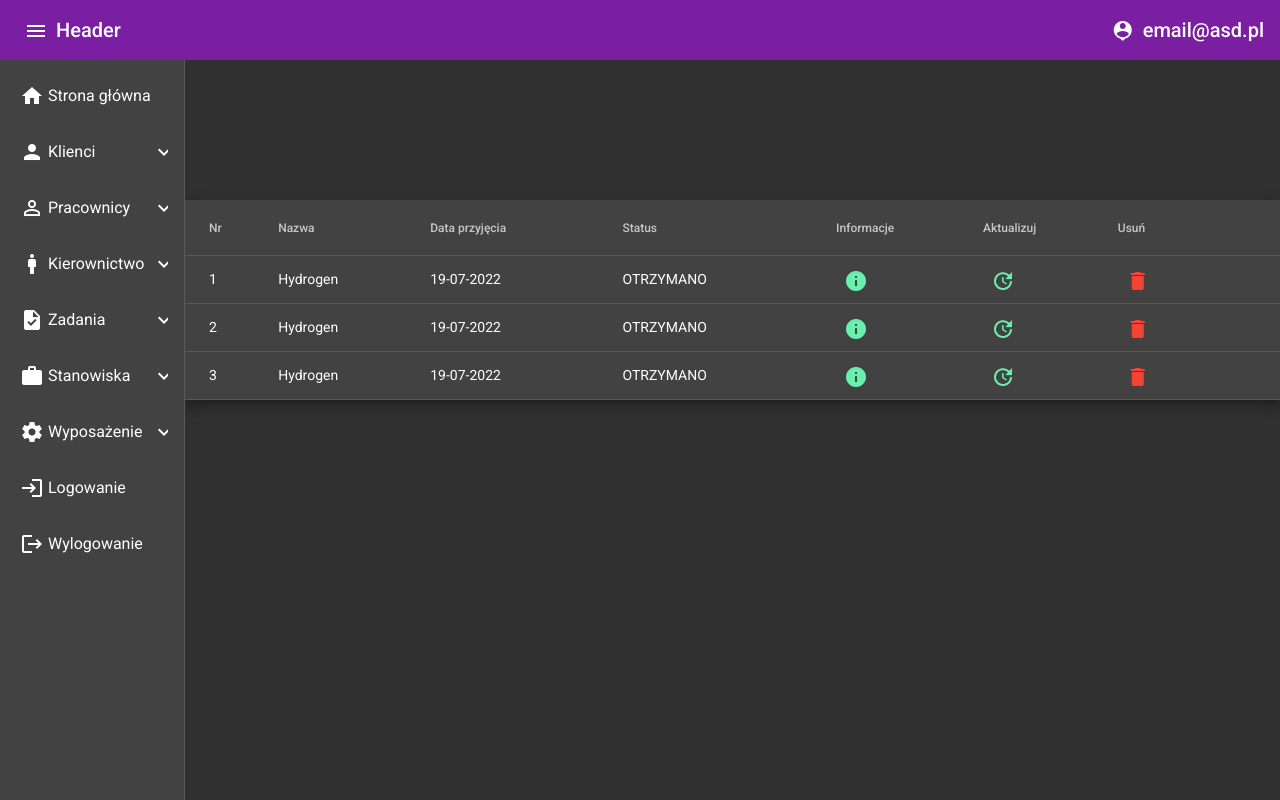
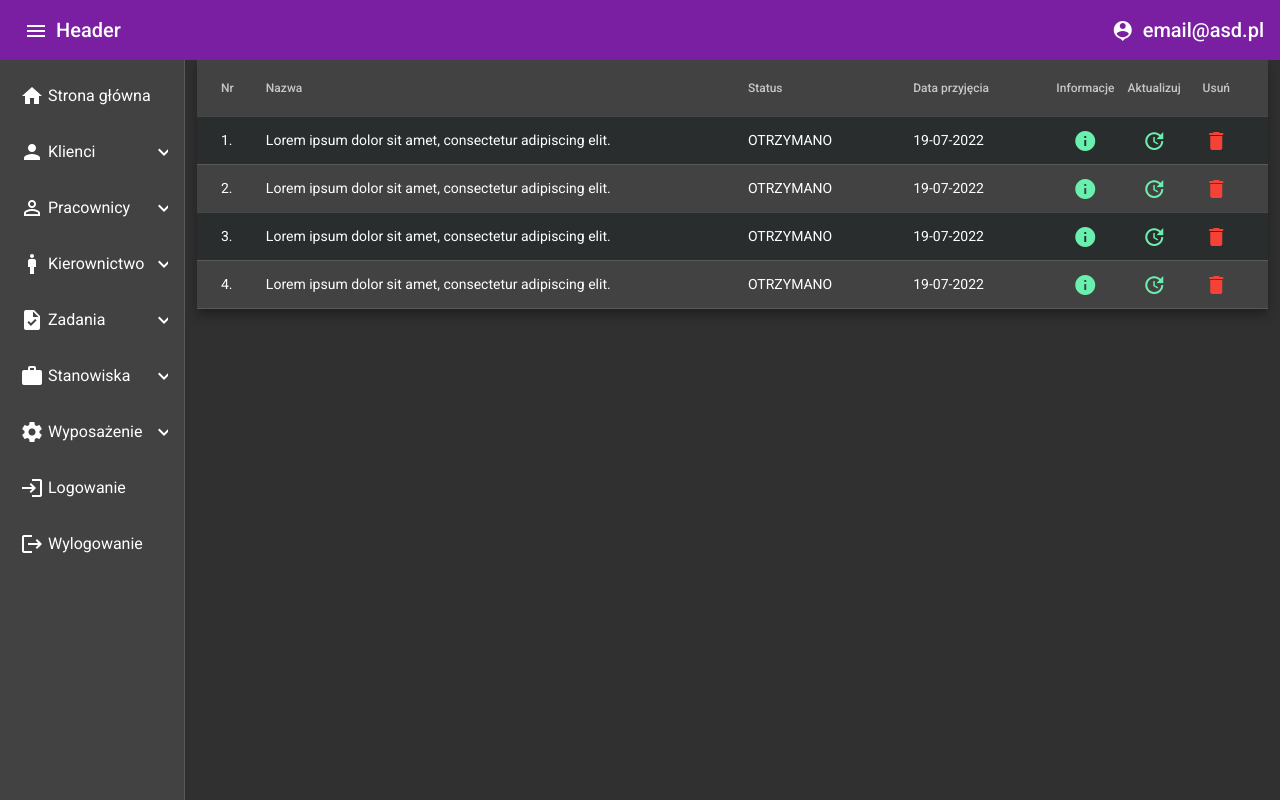
Before and after one commit to LeeTomahawk/DeviceServiceManagmentClient, an Angular app: page /tasks-list in a window 1280 px wide. Built offline with nearby package versions, Linux system fonts and the light colour scheme.

Commit message:
Task table, task info

```diff
--- a/src/app/nav-menu/nav-menu.component.html
+++ b/src/app/nav-menu/nav-menu.component.html
@@ -1,4 +1,3 @@
-<header>
 <mat-toolbar color="primary">
   <button mat-icon-button (click)="menuclick()">
     <mat-icon>menu</mat-icon>
@@ -34,9 +33,7 @@
         (click)="showClientSubmenu = !showClientSubmenu"
         class="parent"
       >
-          <span class="full-width" *ngIf="isExpanded || isShowing"
-            >Klienci</span
-          >
+        <span class="full-width" *ngIf="isExpanded || isShowing">Klienci</span>
         <mat-icon mat-list-icon>person</mat-icon>
         <mat-icon
           class="menu-button"
@@ -121,9 +118,7 @@
         (click)="showTaskSubmenu = !showTaskSubmenu"
         class="parent"
       >
-          <span class="full-width" *ngIf="isExpanded || isShowing"
-            >Zadania</span
-          >
+        <span class="full-width" *ngIf="isExpanded || isShowing">Zadania</span>
         <mat-icon mat-list-icon>task</mat-icon>
         <mat-icon
           class="menu-button"
@@ -219,8 +214,7 @@
     </mat-nav-list>
   </mat-sidenav>
 
-    <div class="container h-100" style="top: 60px">
+  <div class="container h-100" style="margin-top: 60px">
     <router-outlet></router-outlet>
   </div>
 </mat-sidenav-container>
-</header>
--- a/src/app/tasks-list/task-info/task-info.component.css
+++ b/src/app/tasks-list/task-info/task-info.component.css
@@ -0,0 +1,3 @@
+h3{
+    text-shadow: 2px 2px #000000;
+}
--- a/src/app/tasks-list/task-info/task-info.component.html
+++ b/src/app/tasks-list/task-info/task-info.component.html
@@ -1,41 +1,49 @@
 <h1 mat-dialog-title class="text-center">Szczegóły zadania</h1>
 <mat-dialog-content class="mat-typography">
-  <h3 class="font-weight-bold">Nazwa</h3>
-  <p>
-    {{ dataSource.name }}
-  </p>
-
-  <h3 class="font-weight-bold">Szczegłowy opis</h3>
-  <p>
-    {{ dataSource.description }}
-  </p>
-
-  <h3 class="font-weight-bold">Data przyjęcia</h3>
-  <p>{{ dataSource.startDate }}</p>
-
-  <h3 class="font-weight-bold">Data odbioru</h3>
-  <p>{{ dataSource.endDate }}</p>
-
-  <h3 class="font-weight-bold">Status</h3>
-
-  <p>{{ dataSource.taskStatus }}</p>
-
-  <h3 class="font-weight-bold">Kto przyniósł</h3>
-
-  <ul>
-    <li>
+  <div class="d-flex flex-row mb-3">
+    <div class="px-3 w-25">
+      <h3 class="font-weight-bold">Status</h3>
+      <p>{{ dataSource.taskStatus }}</p>
+    </div>
+    <div class="px-3 w-25">
+      <h3 class="font-weight-bold">Data przyjęcia</h3>
+      <p>{{ dataSource.startDate }}</p>
+    </div>
+    <div class="px-3 2-25">
+      <h3 class="font-weight-bold">Data odbioru</h3>
+      <p>{{ dataSource.endDate }}</p>
+    </div>
+  </div>
+  <div class="d-flex flex-row mb-3">
+    <div class="px-3 w-25">
+      <p>Imie i nazwisko</p>
       {{ dataSource.client.identiti.firstName }}
       {{ dataSource.client.identiti.lastName }}
-    </li>
-    <li>Telefon: {{ dataSource.client.identiti.phoneNumber }}</li>
-    <li>
-      {{ dataSource.client.identiti.address.city }} ul.{{
-        dataSource.client.identiti.address.street
-      }}
-      {{ dataSource.client.identiti.address.number }}
+    </div>
+    <div class="px-3 w-25">
+      <p>Telefon</p>
+      {{ dataSource.client.identiti.phoneNumber }}
+    </div>
+    <div class="px-3 w-25">
+      <p>Adres</p>
+      ul.{{ dataSource.client.identiti.address.street }}
+      {{ dataSource.client.identiti.address.number }},
       {{ dataSource.client.identiti.address.postCode }}
-    </li>
-  </ul>
+      {{ dataSource.client.identiti.address.city }}
+    </div>
+  </div>
+  <div class="px-3">
+    <h3 class="font-weight-bold">Tytuł zadania</h3>
+    <p>
+      {{ dataSource.name }}
+    </p>
+  </div>
+  <div class="px-3">
+    <h3 class="font-weight-bold">Szczegółowy opis zadania</h3>
+    <p>
+      {{ dataSource.description }}
+    </p>
+  </div>
 </mat-dialog-content>
 <mat-dialog-actions align="end">
   <button mat-button mat-dialog-close>Wyjdź</button>
--- a/src/app/tasks-list/task-info/task-info.component.ts
+++ b/src/app/tasks-list/task-info/task-info.component.ts
@@ -2,7 +2,7 @@ import { Component, Inject, OnInit } from '@angular/core';
 import { MAT_DIALOG_DATA } from '@angular/material/dialog';
 import { TaskInfo } from '../taskInterfaces';
 const ELEMENT_DATA: TaskInfo = {
-  name: 'asd',
+  name: 'Lorem ipsum dolor sit amet, consectetur adipiscing elit.',
   description:
     'Lorem ipsum dolor sit amet, consectetur adipiscing elit. Duis pulvinar est leo, et facilisis risus sollicitudin non. Curabitur pellentesque dignissim nibh ut sodales. Donec in nulla luctus augue euismod maximus ac vitae lorem. Pellentesque habitant morbi tristique senectus et netus et malesuada fames ac turpis egestas. Duis at sodales sem. Nulla pharetra sagittis justo, vitae convallis metus ornare vel. Phasellus rhoncus vestibulum massa sed suscipit. Curabitur placerat malesuada est et euismod. Aliquam dictum commodo neque nec ultricies. Duis urna mauris, interdum non sodales non, accumsan in ex. Donec nec neque scelerisque neque facilisis fringilla. Etiam laoreet ipsum venenatis vulputate maximus. Cras egestas neque id mattis ultricies. Sed non nulla nec nulla posuere molestie.',
   startDate: '12-12-1233',
--- a/src/app/tasks-list/tasks-list.component.css
+++ b/src/app/tasks-list/tasks-list.component.css
@@ -1,22 +1,89 @@
-.mat-table__wrapper .mat-table {
-    min-width: auto !important;
-    width: 100% !important;
+table {
+  width: 100%;
 }
 
-.mat-header-row {
-    width: 100%;
+.mat-column-position {
+  word-wrap: break-word !important;
+  white-space: unset !important;
+  flex: 0 0 5% !important;
+  width: 5% !important;
+  overflow-wrap: break-word;
+  word-wrap: break-word;
+
+  word-break: break-word;
+
+  -ms-hyphens: auto;
+  -moz-hyphens: auto;
+  -webkit-hyphens: auto;
+  hyphens: auto;
 }
 
-.mat-row {
-    width: 100%;
+.mat-column-name {
+  word-wrap: break-word !important;
+  white-space: unset !important;
+  flex: 0 0 35% !important;
+  width: 35% !important;
+  overflow-wrap: break-word;
+  word-wrap: break-word;
+
+  word-break: break-word;
+
+  -ms-hyphens: auto;
+  -moz-hyphens: auto;
+  -webkit-hyphens: auto;
+  hyphens: auto;
 }
 
+.mat-column-data {
+  word-wrap: break-word !important;
+  white-space: unset !important;
+  flex: 0 0 10% !important;
+  width: 10% !important;
+  overflow-wrap: break-word;
+  word-wrap: break-word;
+
+  word-break: break-word;
+
+  -ms-hyphens: auto;
+  -moz-hyphens: auto;
+  -webkit-hyphens: auto;
+  hyphens: auto;
+}
+
+.mat-column-status {
+  word-wrap: break-word !important;
+  white-space: unset !important;
+  flex: 0 0 12% !important;
+  width: 12% !important;
+  overflow-wrap: break-word;
+  word-wrap: break-word;
+
+  word-break: break-word;
+
+  -ms-hyphens: auto;
+  -moz-hyphens: auto;
+  -webkit-hyphens: auto;
+  hyphens: auto;
+}
+
+.mat-column-info,
+.mat-column-update,
 .mat-column-delete {
-    flex: 0 0 10% !important;
+  word-wrap: break-word !important;
+  white-space: unset !important;
+  flex: 0 0 5% !important;
+  width: 5% !important;
+  overflow-wrap: break-word;
+  word-wrap: break-word;
+
+  word-break: break-word;
+
+  -ms-hyphens: auto;
+  -moz-hyphens: auto;
+  -webkit-hyphens: auto;
+  hyphens: auto;
 }
-.mat-column-info {
-    flex: 0 0 10% !important;
+
+.mat-row:nth-child(2n + 1) {
+  background-color: #292d2d;
 }
-.mat-column-update {
-    flex: 0 0 10% !important;
-}
--- a/src/app/tasks-list/tasks-list.component.html
+++ b/src/app/tasks-list/tasks-list.component.html
@@ -1,18 +1,18 @@
-<div class="row align-items-center h-75 justify-content-center">
+<div class="">
   <table mat-table [dataSource]="dataSource" class="mat-elevation-z8">
-    <!--- Note that these columns can be defined in any order.
-          The actual rendered columns are set as a property on the row definition" -->
-
-    <!-- Position Column -->
     <ng-container matColumnDef="position">
       <th mat-header-cell *matHeaderCellDef>Nr</th>
-      <td mat-cell *matCellDef="let element">{{ element.position }}</td>
+      <td mat-cell *matCellDef="let element">{{ element.position }}.</td>
     </ng-container>
 
-    <!-- Name Column -->
     <ng-container matColumnDef="name">
       <th mat-header-cell *matHeaderCellDef>Nazwa</th>
       <td mat-cell *matCellDef="let element">{{ element.name }}</td>
+    </ng-container>
+
+    <ng-container matColumnDef="status">
+      <th mat-header-cell *matHeaderCellDef>Status</th>
+      <td mat-cell *matCellDef="let element">{{ element.status }}</td>
     </ng-container>
 
     <ng-container matColumnDef="data">
@@ -20,16 +20,9 @@
       <td mat-cell *matCellDef="let element">{{ element.data }}</td>
     </ng-container>
 
-    <!-- Weight Column -->
-    <ng-container matColumnDef="status">
-      <th mat-header-cell *matHeaderCellDef>Status</th>
-      <td mat-cell *matCellDef="let element">{{ element.status }}</td>
-    </ng-container>
-
-    <!-- Symbol Column -->
     <ng-container matColumnDef="info">
-      <th mat-header-cell *matHeaderCellDef>Informacje</th>
-      <td mat-cell *matCellDef="let element">
+      <th class="text-center" mat-header-cell *matHeaderCellDef>Informacje</th>
+      <td class="text-center" mat-cell *matCellDef="let element">
         <button mat-icon-button color="accent" (click)="openDialog(element.id)">
           <mat-icon>info</mat-icon>
         </button>
@@ -37,8 +30,8 @@
     </ng-container>
 
     <ng-container matColumnDef="update">
-      <th mat-header-cell *matHeaderCellDef>Aktualizuj</th>
-      <td mat-cell *matCellDef="let element">
+      <th class="text-center" mat-header-cell *matHeaderCellDef>Aktualizuj</th>
+      <td class="text-center" mat-cell *matCellDef="let element">
         <button mat-icon-button color="accent">
           <mat-icon>update</mat-icon>
         </button>
@@ -46,8 +39,8 @@
     </ng-container>
 
     <ng-container matColumnDef="delete">
-      <th mat-header-cell *matHeaderCellDef>Usuń</th>
-      <td mat-cell *matCellDef="let element">
+      <th class="text-center" mat-header-cell *matHeaderCellDef>Usuń</th>
+      <td class="text-center" mat-cell *matCellDef="let element">
         <button mat-icon-button color="warn">
           <mat-icon>delete</mat-icon>
         </button>
--- a/src/app/tasks-list/tasks-list.component.ts
+++ b/src/app/tasks-list/tasks-list.component.ts
@@ -7,21 +7,28 @@ const ELEMENT_DATA: Tasks[] = [
   {
     id: '123123sdad',
     position: 1,
-    name: 'Hydrogen',
+    name: 'Lorem ipsum dolor sit amet, consectetur adipiscing elit.',
     data: '19-07-2022',
     status: 'OTRZYMANO',
   },
   {
     id: '123123sdad',
     position: 2,
-    name: 'Hydrogen',
+    name: 'Lorem ipsum dolor sit amet, consectetur adipiscing elit.',
     data: '19-07-2022',
     status: 'OTRZYMANO',
   },
   {
     id: '123123sdad',
     position: 3,
-    name: 'Hydrogen',
+    name: 'Lorem ipsum dolor sit amet, consectetur adipiscing elit.',
+    data: '19-07-2022',
+    status: 'OTRZYMANO',
+  },
+  {
+    id: '123123sdad',
+    position: 4,
+    name: 'Lorem ipsum dolor sit amet, consectetur adipiscing elit.',
     data: '19-07-2022',
     status: 'OTRZYMANO',
   },
@@ -36,8 +43,8 @@ export class TasksListComponent implements OnInit {
   displayedColumns: string[] = [
     'position',
     'name',
+    'status',
     'data',
-    'status',
     'info',
     'update',
     'delete',
```
Lines whose indentation alone changed are shown as unchanged.
